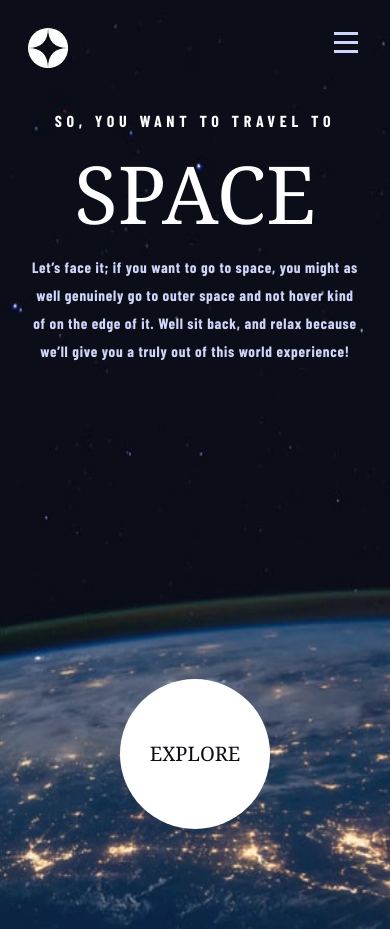
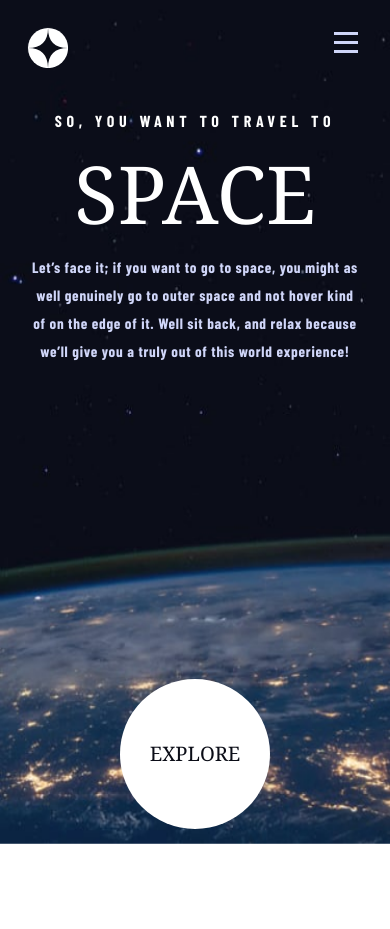
Before and after one commit to puyanwei/space-tourism, a Next.js app: page / in a window 390 px wide. Built offline with nearby package versions, Linux system fonts and the light colour scheme; a web font is replaced by a local one.

Commit message:
Fix for background image white space lower mobile. Force fixed position overriding Next Image's forced absolute positioning

```diff
--- a/src/components/1-atoms/BackgroundImage/index.tsx
+++ b/src/components/1-atoms/BackgroundImage/index.tsx
@@ -8,7 +8,7 @@ interface BackgroundImageProps extends Component {
 export function BackgroundImage({ url }: BackgroundImageProps) {
   return (
     <Image
-      className="fixed pointer-events-none -z-10"
+      className="!fixed pointer-events-none -z-10 inset-0"
       src={url}
       alt="background image of space"
       fill
```
